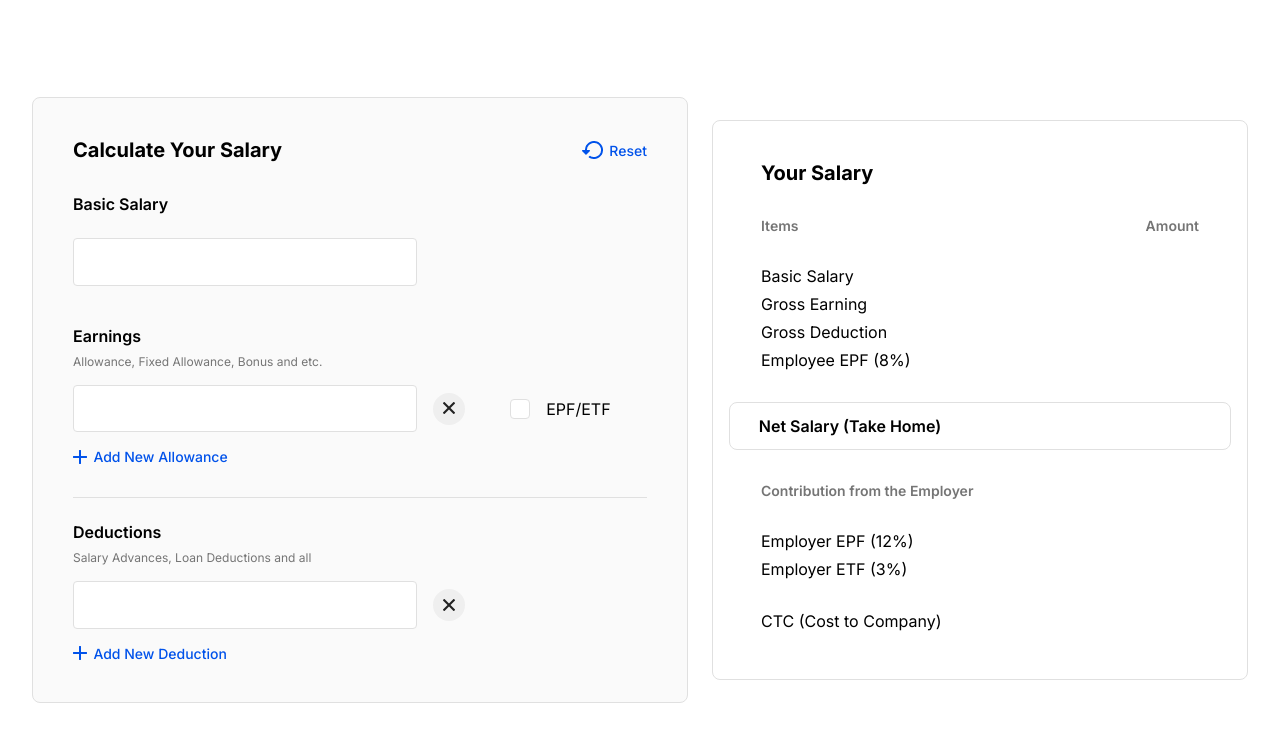
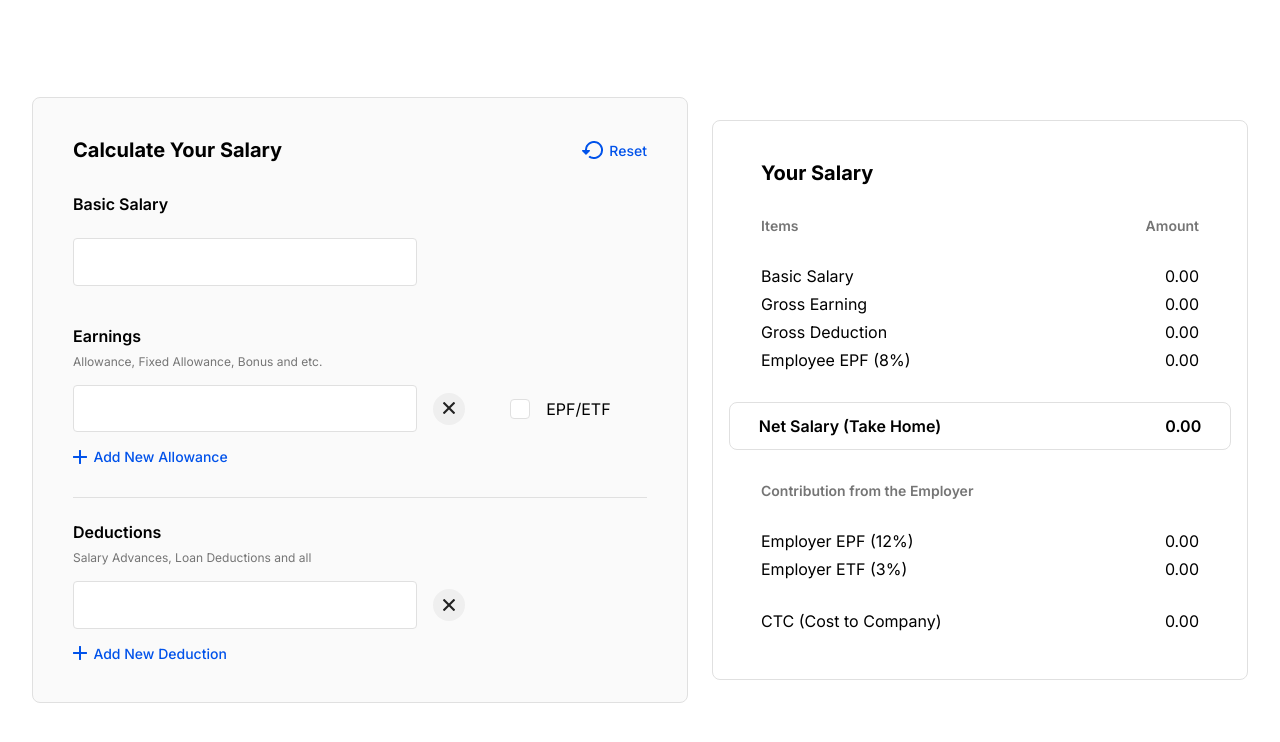
Before and after one commit to thusharathiwanka/salary-calculator, a React (Create React App) app: page / in a window 1280 px wide. Shown: the top 742 px of the page. Built offline with nearby package versions, Linux system fonts and the light colour scheme.

Commit message:
UPDATE: calculation updates

```diff
--- a/src/components/Form.jsx
+++ b/src/components/Form.jsx
@@ -1,4 +1,4 @@
-import { useContext } from "react";
+import { useContext, useEffect, useState } from "react";
 
 import { SalaryContext } from "../contexts/SalaryContext";
 
@@ -14,6 +14,14 @@ const Form = () => {
 		calculateDeductions,
 		calculateSalary,
 	} = useContext(SalaryContext);
+
+	const [trigger, setTrigger] = useState(false);
+
+	useEffect(() => {
+		calculateEarnings();
+		calculateDeductions();
+		calculateSalary();
+	}, [trigger]);
 
 	const handleEarningsChange = (e, index) => {
 		const newEarnings = [...earnings];
@@ -50,8 +58,7 @@ const Form = () => {
 		const newEarnings = [...earnings];
 		newEarnings.splice(index, 1);
 		setEarnings(newEarnings);
-		calculateEarnings();
-		calculateSalary();
+		setTrigger(!trigger);
 	};
 
 	const addDeductionRow = e => {
@@ -65,8 +72,7 @@ const Form = () => {
 		const newDeductions = [...deductions];
 		newDeductions.splice(index, 1);
 		setDeductions(newDeductions);
-		calculateDeductions();
-		calculateSalary();
+		setTrigger(!trigger);
 	};
 
 	const resetForm = e => {
@@ -77,9 +83,9 @@ const Form = () => {
 			epfAllowedEarnings: "",
 			grossDeduction: "",
 			netSalary: "",
-			employeeEPF: "",
-			employerEPF: "",
-			employerETF: "",
+			employeeEpf: "",
+			employerEpf: "",
+			employerEtf: "",
 			costToCompany: "",
 		});
 		setEarnings([{ amount: "", epfEtf: false }]);
@@ -103,7 +109,10 @@ const Form = () => {
 					id="basic-salary"
 					className="body-text"
 					value={salary.basicSalary}
-					onChange={e => setSalary({ ...salary, basicSalary: parseFloat(e.target.value) })}
+					onChange={e => {
+						setSalary({ ...salary, basicSalary: parseInt(e.target.value) });
+						setTrigger(!trigger);
+					}}
 				/>
 			</div>
 			<div className="earnings">
@@ -125,8 +134,8 @@ const Form = () => {
 							<input
 								type="checkbox"
 								name="epfEtf"
-								value={earning.isIncluded}
-								checked={earning.isIncluded}
+								value={earning.epfEtf}
+								checked={earning.epfEtf}
 								onChange={() => handleEpfEtfChange(index)}
 							/>
 							<label htmlFor="epf-etf">EPF/ETF</label>
--- a/src/components/Result.jsx
+++ b/src/components/Result.jsx
@@ -14,38 +14,40 @@ const Result = () => {
 			</div>
 			<div className="salary-details body-text flex-between result-padding">
 				<p>Basic Salary</p>
-				<p>{salary?.basicSalary}</p>
+				<p>{salary.basicSalary ? salary.basicSalary.toFixed(2) : "0.00"}</p>
 			</div>
 			<div className="salary-details body-text flex-between result-padding">
 				<p>Gross Earning</p>
-				<p>{salary?.grossEarning}</p>
+				<p>{salary.grossEarning ? salary.grossEarning.toFixed(2) : "0.00"}</p>
 			</div>
 			<div className="salary-details body-text flex-between result-padding">
 				<p>Gross Deduction</p>
-				<p>{salary?.grossDeduction}</p>
+				<p>{salary.grossDeduction ? salary.grossDeduction.toFixed(2) : "0.00"}</p>
 			</div>
 			<div className="salary-details body-text flex-between result-padding">
 				<p>Employee EPF (8%)</p>
-				<p>{salary?.employeeEpf}</p>
+				<p>{salary.employeeEpf ? salary.employeeEpf.toFixed(2) : "0.00"}</p>
 			</div>
 			<div className="net-salary body-text flex-between border margin-top">
 				<h5 className="body-text-semibold padding-top padding-left-right">
 					Net Salary (Take Home)
 				</h5>
-				<h5 className="body-text-semibold padding-top padding-left-right">{salary?.netSalary}</h5>
+				<h5 className="body-text-semibold padding-top padding-left-right">
+					{salary.netSalary ? salary.netSalary.toFixed(2) : "0.00"}
+				</h5>
 			</div>
 			<h6 className="body-text-semibold-lighter result-padding">Contribution from the Employer</h6>
 			<div className="salary-details body-text flex-between  result-padding">
 				<p>Employer EPF (12%)</p>
-				<p>{salary?.employerEpf}</p>
+				<p>{salary.employerEpf ? salary.employerEpf.toFixed(2) : "0.00"}</p>
 			</div>
 			<div className="salary-details body-text flex-between result-padding">
 				<p>Employer ETF (3%)</p>
-				<p>{salary?.employerEtf}</p>
+				<p>{salary.employerEtf ? salary.employerEtf.toFixed(2) : "0.00"}</p>
 			</div>
 			<div className="salary-details body-text flex-between padding-top result-padding">
 				<p>CTC (Cost to Company)</p>
-				<p>{salary?.costToCompany}</p>
+				<p>{salary.costToCompany ? salary.costToCompany.toFixed(2) : "0.00"}</p>
 			</div>
 		</div>
 	);
--- a/src/contexts/SalaryContext.jsx
+++ b/src/contexts/SalaryContext.jsx
@@ -6,7 +6,7 @@ const SalaryContextProvider = ({ children }) => {
 	const [salary, setSalary] = useState({
 		basicSalary: "",
 		grossEarning: "",
-		epfAllowedEarnings: 0,
+		epfAllowedEarnings: "",
 		grossDeduction: "",
 		netSalary: "",
 		employeeEpf: "",
@@ -21,16 +21,17 @@ const SalaryContextProvider = ({ children }) => {
 		salary.epfAllowedEarnings = 0;
 		salary.grossEarning = earnings.reduce((total, earning) => {
 			if (earning.epfEtf) {
-				console.log(earning.amount);
 				salary.epfAllowedEarnings = salary.epfAllowedEarnings + earning.amount;
 			}
 
 			return total + earning.amount;
 		}, 0);
+		salary.grossEarning = parseInt(salary.grossEarning);
 	};
 
 	const calculateDeductions = () => {
 		salary.grossDeduction = deductions.reduce((total, deduction) => total + deduction.amount, 0);
+		salary.grossDeduction = parseInt(salary.grossDeduction);
 	};
 
 	const calculateSalary = () => {
@@ -41,6 +42,7 @@ const SalaryContextProvider = ({ children }) => {
 			salary.basicSalary + salary.grossEarning - (salary.grossDeduction + employeeEpf);
 		const costToCompany =
 			salary.basicSalary + salary.grossEarning + employerEpf + employerEtf - salary.grossDeduction;
+		console.log(salary);
 
 		setSalary({
 			...salary,
@@ -50,6 +52,9 @@ const SalaryContextProvider = ({ children }) => {
 			netSalary,
 			costToCompany,
 		});
+		localStorage.setItem("salary", JSON.stringify(salary));
+		localStorage.setItem("earnings", JSON.stringify(earnings));
+		localStorage.setItem("deductions", JSON.stringify(deductions));
 	};
 
 	return (
```
